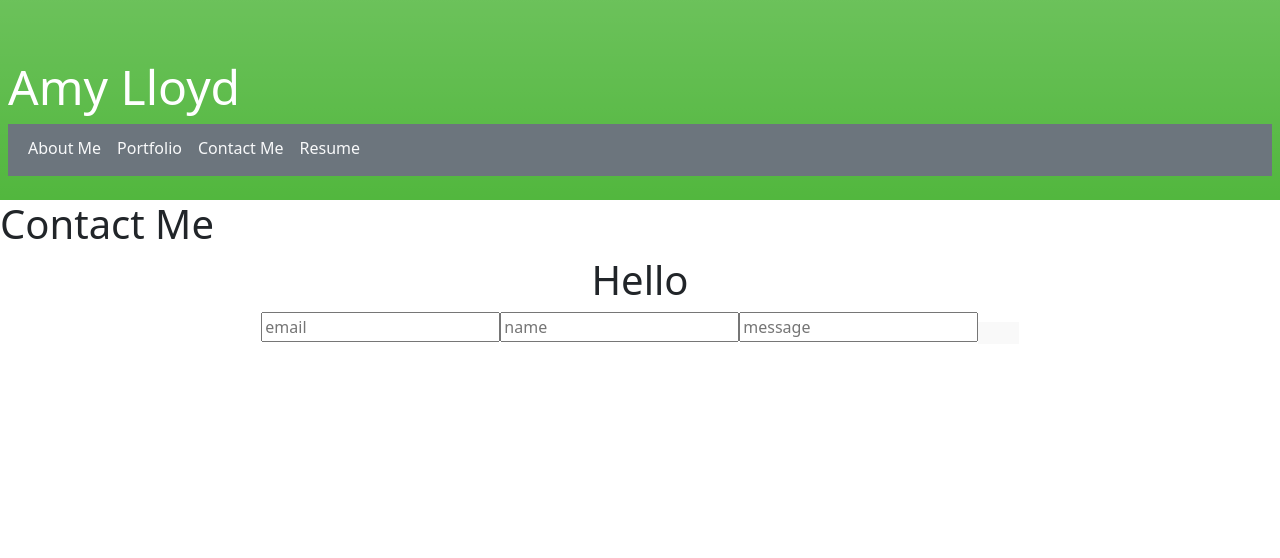
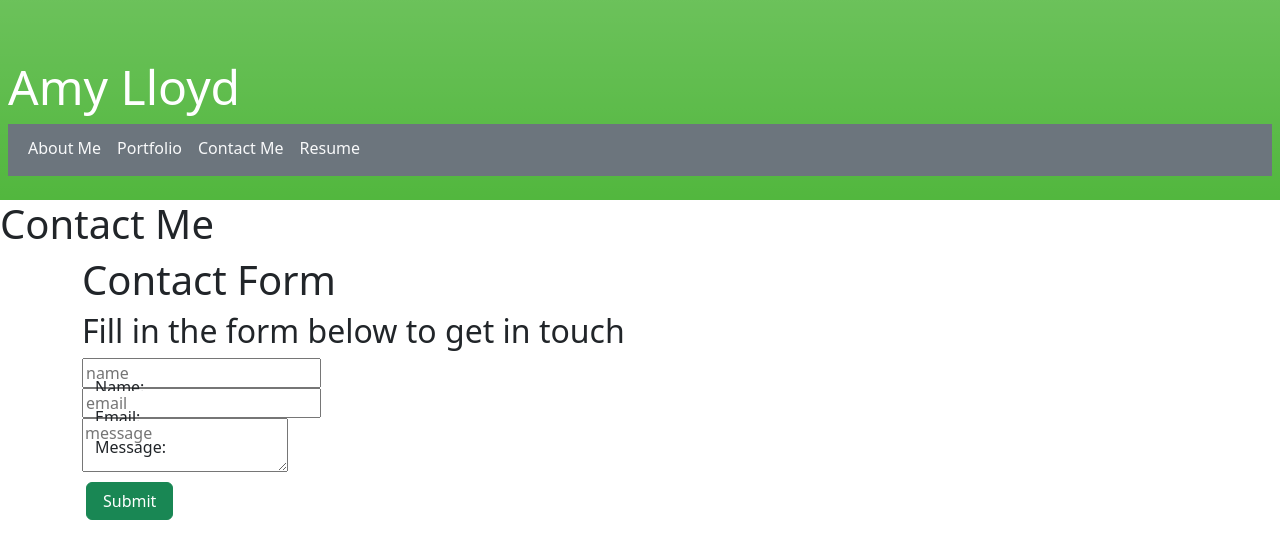
Before and after one commit to AmyLloyd/React-Portfolio, a React (Vite) app: page /contact in a window 1280 px wide. Shown: the top 558 px of the page. Built offline with nearby package versions, Linux system fonts and the light colour scheme.

Commit message:
add contact form WIP

```diff
--- a/src/components/UI/ContactForm/index.jsx
+++ b/src/components/UI/ContactForm/index.jsx
@@ -11,10 +11,10 @@ function Form() {
 
     const handleInputChange = (e) => {
         const { target } = e;
-        let inputType = target.name;
-        let inputValue = target.value;
+        const inputType = target.name;
+        const inputValue = target.value;
 
-        if(inputType = 'email') {
+        if(inputType === 'email') {
             setEmail(inputValue);
         } else if (inputType === 'name') {
             setName(inputValue);
@@ -38,31 +38,44 @@ function Form() {
     };
 
     return (
-        <div className="container text-center mb-3">
-            <h1>Hello {name}</h1>
+        <div className="container mb-3">
+            <h1>Contact Form</h1>
+            <h2>Fill in the form below to get in touch</h2>
             <form className="form" onSubmit={handleFormSubmit}>
+                <div className="form-floating">
+                    <label className="form-label" for="floatingInput">Name:</label>
+                    <input
+                        value={name}
+                        name="name"
+                        onChange={handleInputChange}
+                        type="input"
+                        placeholder="name"
+                        id="floatingInput"
+                    />
+                </div>
+                <div className="form-floating">
+                   <label for="floatingInput" className="form-label">Email:</label>
                     <input
                         value={email}
                         name="email"
                         onChange={handleInputChange}
                         type="email"
                         placeholder="email"
+                        id="floatingInput"
                     />
-                <input
-                    value={name}
-                    name="name"
-                    onChange={handleInputChange}
-                    type="name"
-                    placeholder="name"
-                />
-                <input
+                </div>
+                <div className="form-floating">
+                    <label for="floatingTextarea" className="form-label">Message:</label>
+                    <textarea
                         value={message}
                         name="message"
                         onChange={handleInputChange}
-                    type="message"
+                        type="text"
                         placeholder="message"
+                        id="floatingTextArea"
                     />
-                <button type="submit"></button>
+                </div>
+                <button type="submit" className="btn btn-success m-1 px-3">Submit</button>
             </form>
             {errorMessage && (
                 <div>
```
Lines whose indentation alone changed are shown as unchanged.
